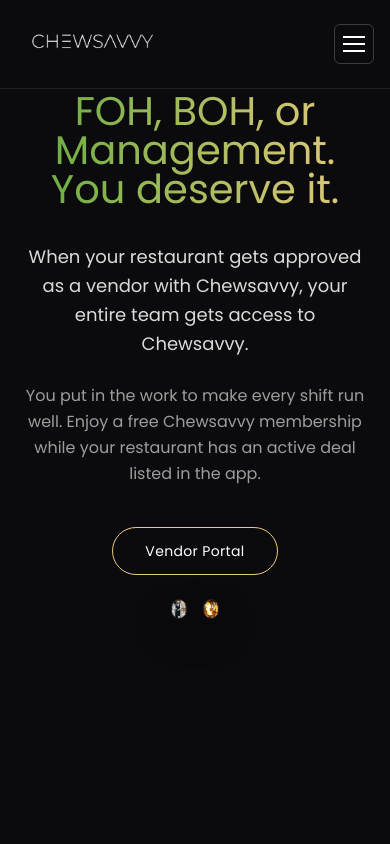
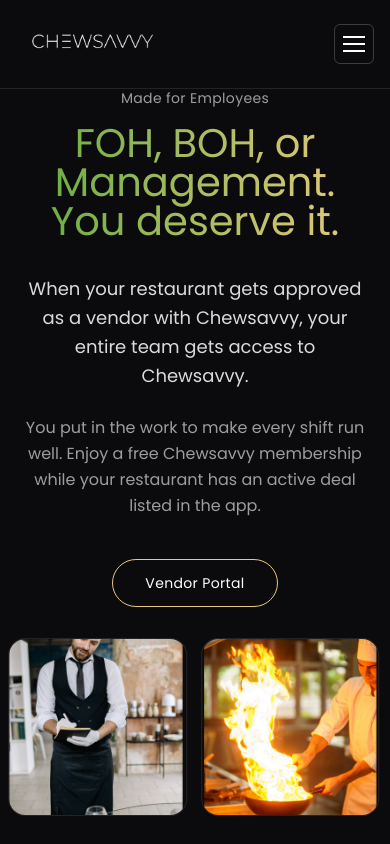
Before and after one commit to jwligon17/chewsavvy.com, a Next.js app: page /made-for/employees in a window 390 px wide. Shown: the top 844 px of the page. Built offline with nearby package versions, Linux system fonts and the light colour scheme.

Commit message:
Adjust mobile headline offset on employees page

```diff
--- a/src/app/(marketing)/made-for/employees/page.tsx
+++ b/src/app/(marketing)/made-for/employees/page.tsx
@@ -25,7 +25,7 @@
         </div>
 
         <div className="relative z-10 mx-auto flex min-h-0 max-w-7xl items-start justify-center px-6 pt-0 pb-10 sm:px-8 md:min-h-[calc(100vh-76px)] md:items-center md:pt-8 lg:px-12">
-          <div className="relative z-10 mx-auto -mt-8 flex w-full max-w-3xl flex-col items-center text-center md:mt-0 lg:-translate-y-6">
+          <div className="relative z-10 mx-auto mt-0 flex w-full max-w-3xl flex-col items-center text-center md:mt-0 lg:-translate-y-6">
             <p className="text-sm font-light tracking-wide text-white/60">Made for Employees</p>
 
             <h1 className="mt-4 bg-gradient-to-r from-[#61AC3E] to-[#E7CA7D] bg-clip-text text-[clamp(2.5rem,6vw,4.5rem)] font-light leading-[0.98] text-transparent">
@@ -52,29 +52,25 @@
               </Link>
             </div>
 
-            <div className="md:hidden overflow-visible">
-              <div className="mt-6 -mx-6 flex gap-4">
-                <div className="relative w-1/2 overflow-hidden rounded-2xl border border-white/10 shadow-[0_16px_38px_rgba(0,0,0,0.45)]">
-                  <div className="relative aspect-[3/4] w-full">
+            <div className="mx-auto mt-8 w-[108%] -translate-x-[4%] md:hidden">
+              <div className="grid grid-cols-2 gap-4">
+                <div className="relative aspect-square w-full overflow-hidden rounded-2xl ring-1 ring-white/10">
                   <Image
                     src="/FOH.png?v=4"
                     alt="Front-of-house team member"
                     fill
-                      className="h-full w-full object-cover"
-                      sizes="50vw"
+                    className="object-cover"
+                    sizes="54vw"
                   />
                 </div>
-                </div>
-                <div className="relative w-1/2 overflow-hidden rounded-2xl border border-white/10 shadow-[0_16px_38px_rgba(0,0,0,0.45)]">
-                  <div className="relative aspect-[3/4] w-full">
+                <div className="relative aspect-square w-full overflow-hidden rounded-2xl ring-1 ring-white/10">
                   <Image
                     src="/BOH.png?v=4"
                     alt="Back-of-house team member"
                     fill
-                      className="h-full w-full object-cover"
-                      sizes="50vw"
+                    className="object-cover"
+                    sizes="54vw"
                   />
-                  </div>
                 </div>
               </div>
             </div>
```
Lines whose indentation alone changed are shown as unchanged.
